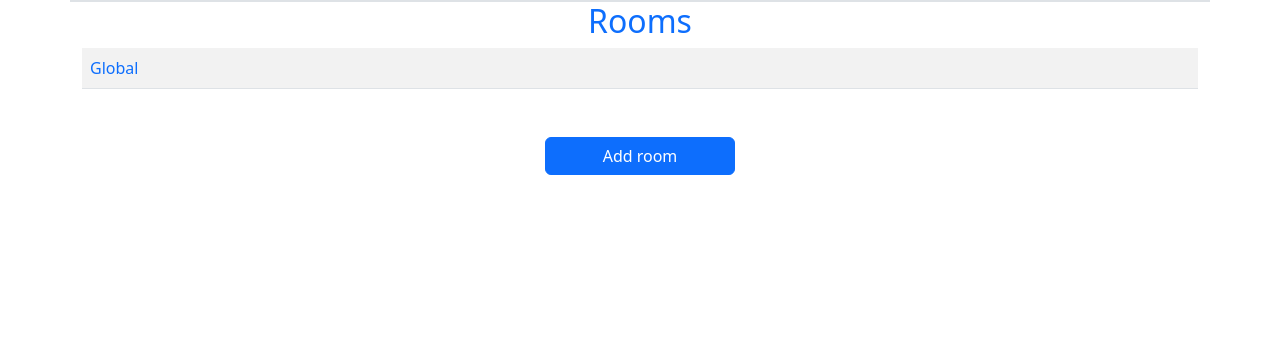
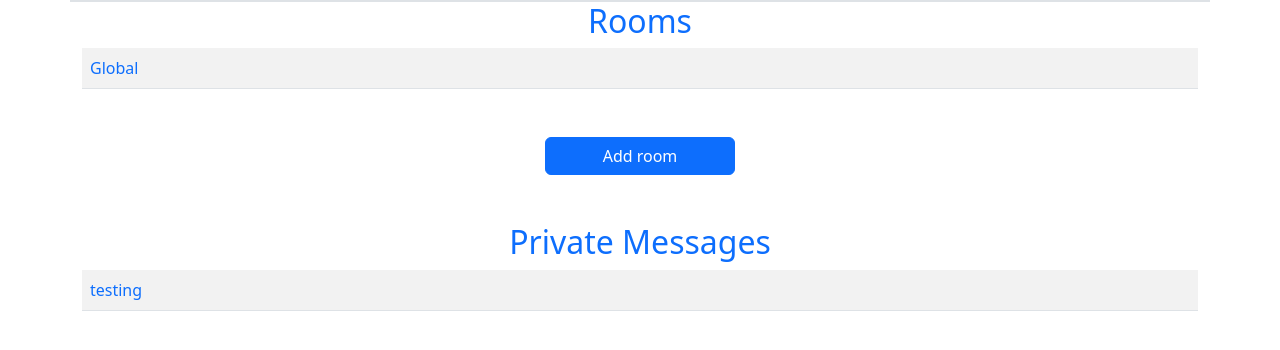
Before and after one commit to JohnProgramming08/sigma_preachers, a Flask app: page /home in a window 1280 px wide. Shown: the part 56-406 px from the top of the page. Run offline with Flask 3, Linux system fonts and the light colour scheme; a user stored in the database is signed in; data comes from the database, SQL or seed files in the repository; both versions use the stored data as it was after the commit; some libraries are stand-ins or nearby versions.

Commit message:
feat: finish working version of private messages frontend

```diff
--- a/project/database/select_db.py
+++ b/project/database/select_db.py
@@ -267,7 +267,15 @@ class Select:
         for room in accessible_rooms:
             found_room = Room.query.filter(Room.id == room.room_id).first()
             if not found_room.public:
-                res.append(found_room)
+                room_name = (
+                    RoomAccess.query.filter(
+                        (RoomAccess.room_id == room.room_id)
+                        & (RoomAccess.user_id != user_id)
+                    )
+                    .first()
+                    .user.username
+                )
+                res.append([found_room.id, room_name])
 
         return res
 
--- a/project/templates/home.html
+++ b/project/templates/home.html
@@ -31,6 +31,21 @@
         </form>
         {% endif %}
     </div>
+
+    <h2 class="text-center text-primary">Private Messages</h2>
+    <table class="table table-striped table-hover rounded">
+        <tbody>
+            {% for pair in private_rooms %}
+            <tr>
+                <td class="m-0 p-0">
+                    <a href="/room/{{ pair[0] }}" class="d-block p-2" style="text-decoration: none;">
+                        {{ pair[1] }}
+                    </a>
+                </td>
+            </tr>
+            {% endfor %}
+        </tbody>
+    </table>
 </main>
 
 <script src="{{ url_for('static', filename='js/home.js') }}"></script>
--- a/project/templates/view_profile.html
+++ b/project/templates/view_profile.html
@@ -77,6 +77,12 @@
                 <a href="/change_email" class="btn btn-primary py-2 mx-auto mt-3 px-5">Change email</a>
             </div>
             {% endif %}
+
+            {% if not own_profile %}
+            <div class="d-flex justify-content-center mt-3" style="width: 100%">
+                <a href="/view_profile/private_message/{{ user_details.id }}" class="btn btn-primary py-2 mx-auto mt-3 px-5">Private message</a>
+            </div>
+            {% endif %}
         </div>
         {% if own_profile %}
         <a href="/edit_profile" class="btn btn-primary py-2 rounded-0 mx-auto fixed-bottom">Edit profile</a>
```
Also changed, not shown: instance/sigma_preachers.db.
